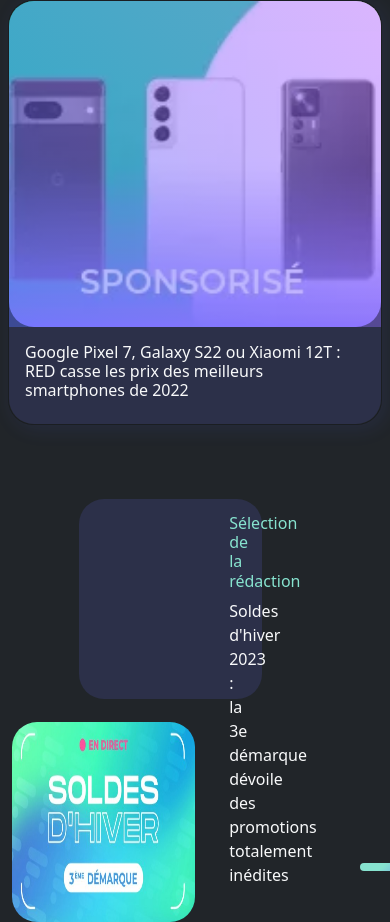
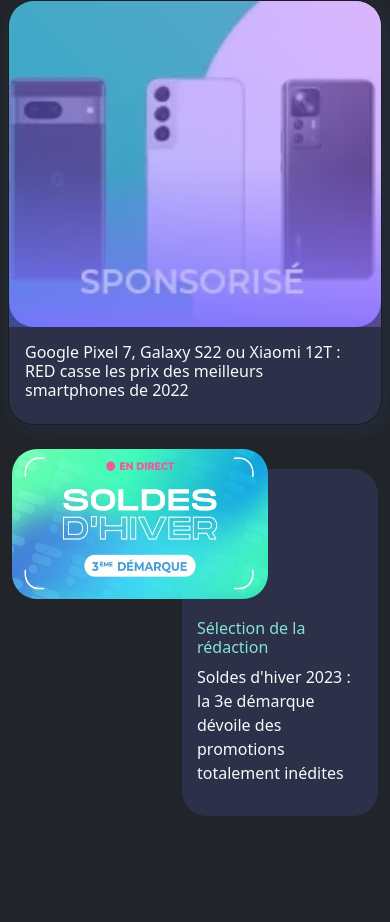
Before and after one commit to huipfe/Projet-Live-frandroid--bootstrap-, a plain HTML site: page index.html in a window 390 px wide. Shown: the part 1067-1989 px from the top of the page. After the commit the page ends 1883 px from the top, so only its background shows below. Drawn offline with nearby package versions, Linux system fonts and the light colour scheme.

Commit message:
fix sélection du moment responsive

```diff
--- a/style.scss
+++ b/style.scss
@@ -46,7 +46,6 @@ body {
 /*Variable Radius*/
     --radius-frandroid: 25px;
 }
-
 
 
 //Couleur personnalisé du bouton danger
@@ -391,7 +390,7 @@ width: 48%;
 .selection-redaction .selection-redaction-text{
     width: 350px;
     height: 200px;
-    max-width: 50%;
+    // max-width: 50%;
     background-color: #2c3049;
     padding-left: 150px;
     padding-right: 15px;
@@ -420,7 +419,7 @@ width: 48%;
     border-radius: 5px;
     position: relative;
     margin-top: -75px;
-    margin-left: 348px;
+    margin-left: 355px;
 }
 
 /* scrolltop */
@@ -464,4 +463,35 @@ width: 48%;
     .list-categorie {
         justify-content: flex-start;
     }
+
+        .selection-redaction .selection-redaction-img {
+            width: 300px;
+            max-width: 70%;
+            height: 150px;
+            display: inline-block;
+            margin-top: 0px;
+        }
+
+        .selection-redaction .selection-redaction-text {
+            width: auto;
+            height: auto;
+            // max-width: 50%;
+            padding-left: 15px;
+            padding-top: 150px;
+            margin-left: 170px;
+            margin-top: -130px;
+            z-index: 1;
+            display: inline-block;
+        }
+
+        .selection-redaction .selection-redaction-text h6 {
+            color: #87e3cf;
+        }
+
+        .gradient-line {
+            // margin-top: -235px;
+            // transform: rotate(90deg);
+            // margin-left: 270px;
+            background: transparent; /* fait disparaitre la line gradient en mobile */
+        }
 }
```
Also changed, not shown: style.css, 1 other file.
